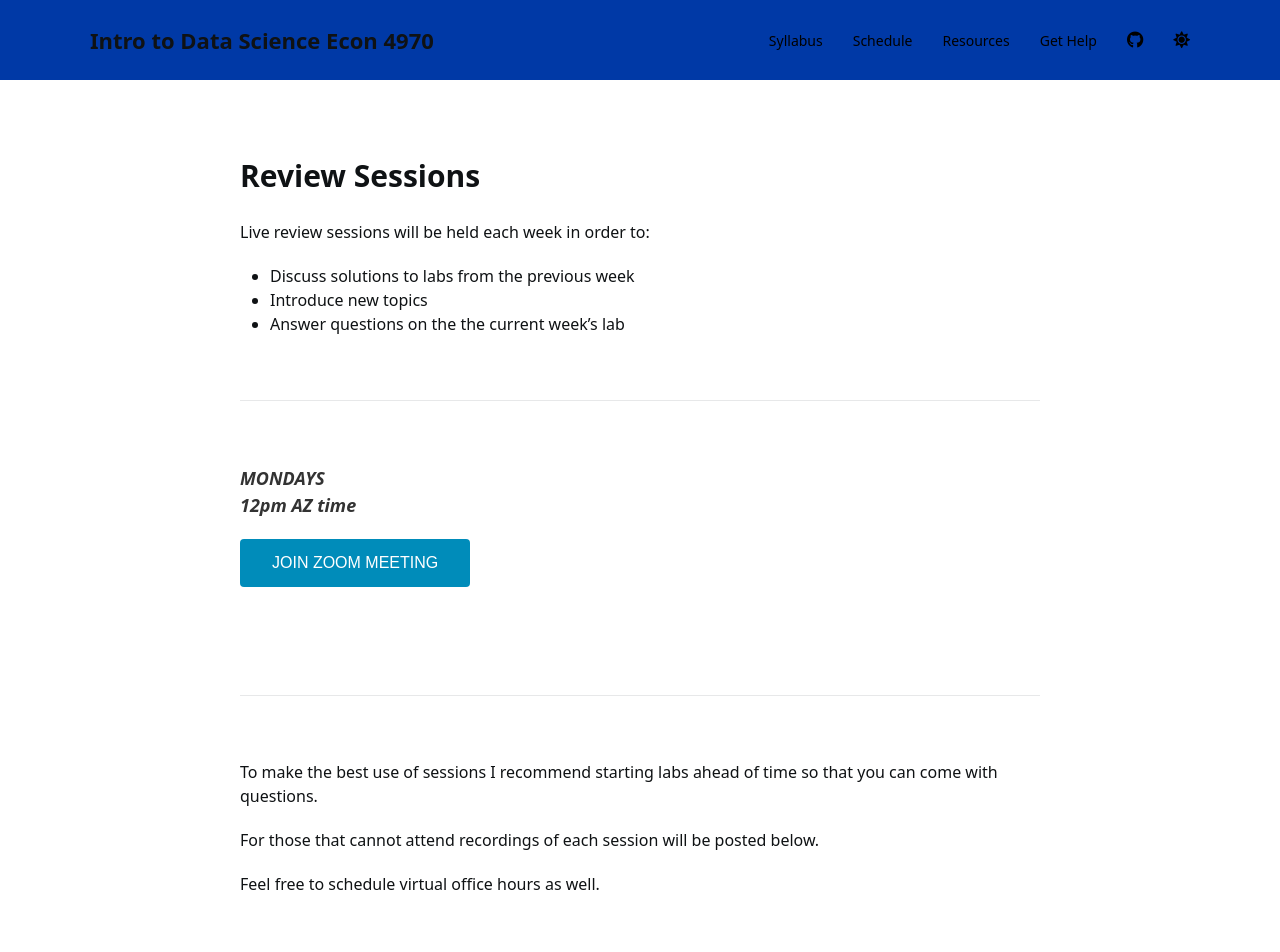
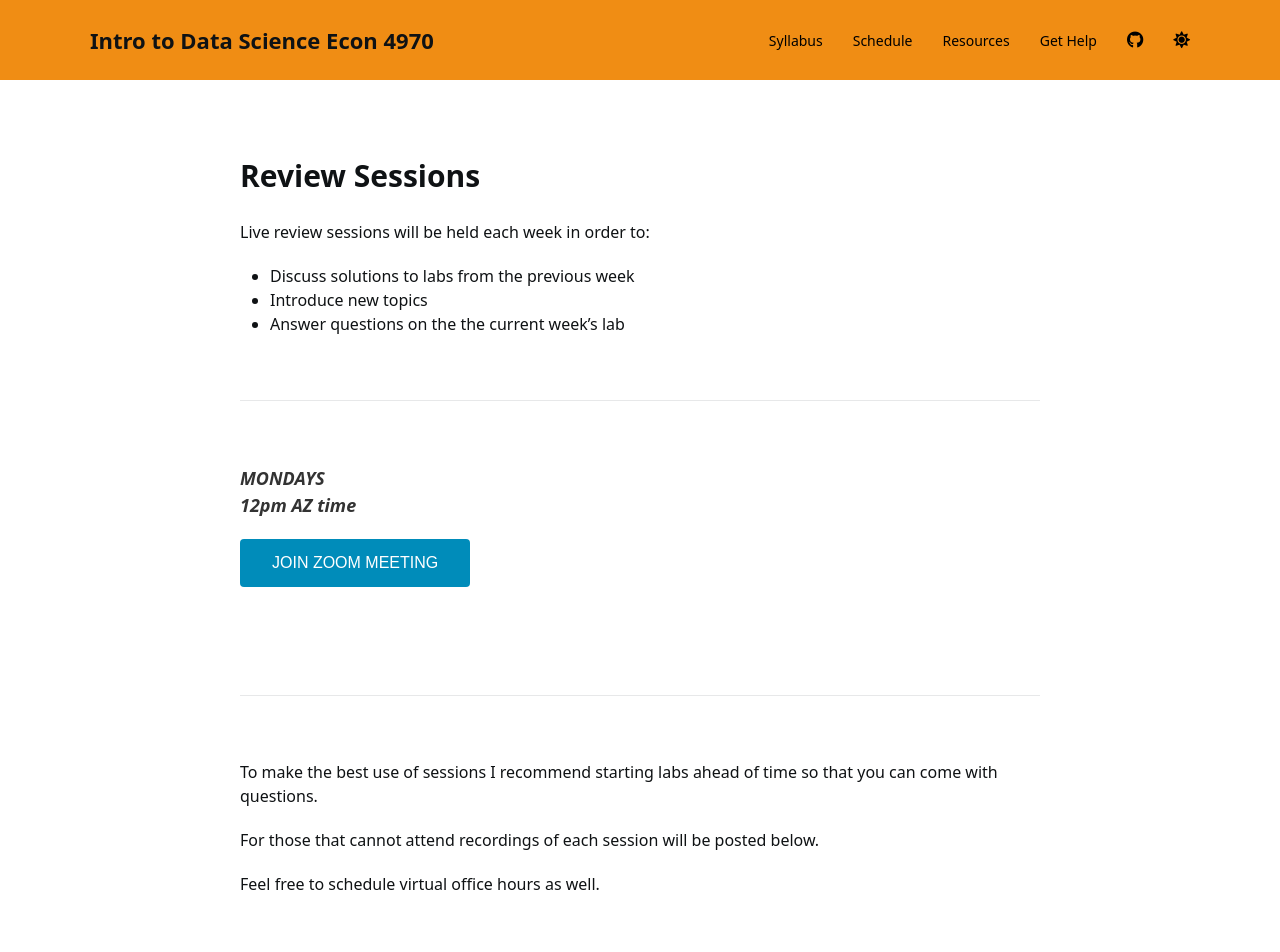
Before and after one commit to lalmada1/Intro-to-Data-Science-Econ-4970, a Jekyll site: the page built from review.md, in a window 1280 px wide and 1400 px high. Shown: the top 952 px of the window. Built offline with Jekyll 4.4.1, drawn with Linux system fonts in a browser that asks for light colours; nearby versions of some CDN libraries; a style sheet for code colours, icons or effects is not loaded.

Commit message:
Update custom.css

```diff
--- a/assets/css/custom.css
+++ b/assets/css/custom.css
@@ -41,7 +41,7 @@ header {
 }
 
 #default_nav {
-    background-color: #0039a6 !important;
+    background-color: #f08d14 !important;
     /* background-color: #f08d14;  #ffaf4d; */
     font-size: 1.7em;
     color: white;
```
